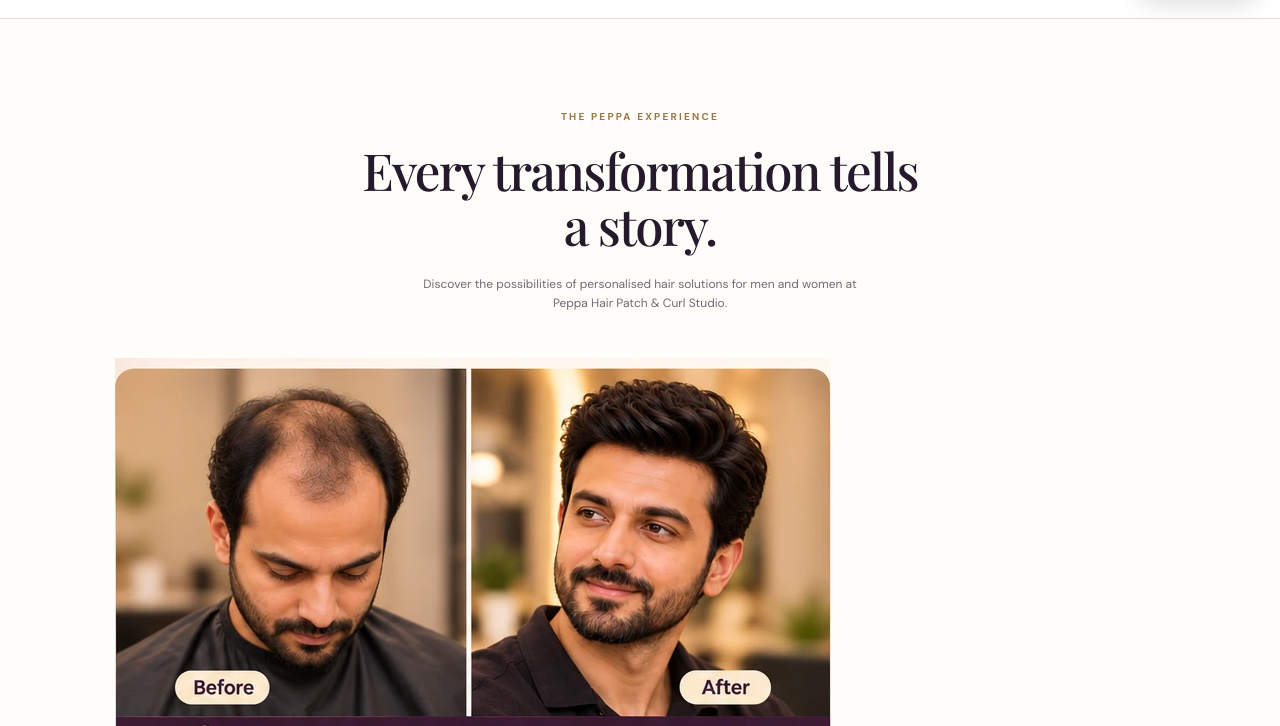
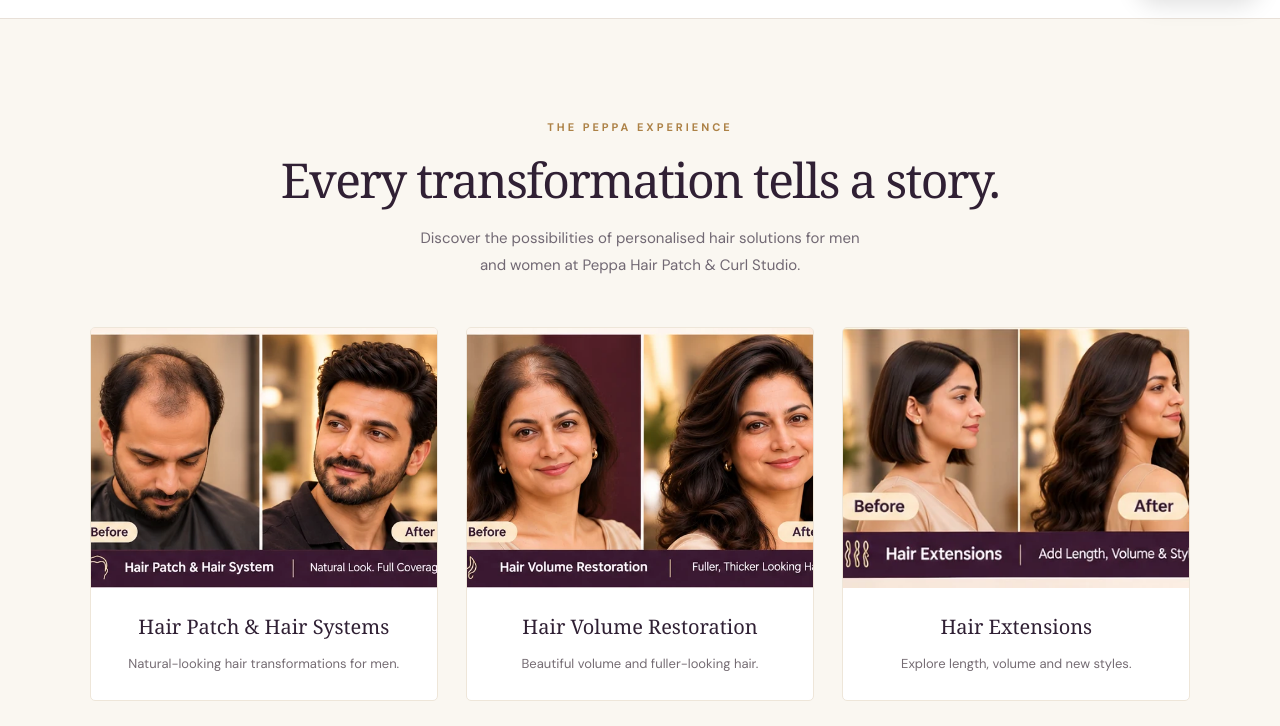
Before and after one commit to sonali7575/peppa-hair-patch-studio, a plain HTML site: page index.html in a window 1280 px wide. Shown: the part 782-1508 px from the top of the page. Drawn offline with nearby package versions, Linux system fonts and the light colour scheme.

Commit message:
Update styles.css
added before and after images

```diff
--- a/styles.css
+++ b/styles.css
@@ -127,3 +127,137 @@
 }
 
 }
+
+
+/* =========================================
+   PEPPA - PREMIUM TRANSFORMATION GALLERY
+========================================= */
+
+.transformations {
+  background: #faf7f1;
+  padding: 100px 7%;
+  overflow: hidden;
+}
+
+.transformations .section-heading {
+  max-width: 760px;
+  margin: 0 auto 48px;
+  text-align: center;
+}
+
+.transformations .eyebrow {
+  color: #ad8247;
+  font-size: 11px;
+  font-weight: 700;
+  letter-spacing: 3px;
+  text-transform: uppercase;
+  margin-bottom: 16px;
+}
+
+.transformations .section-heading h2 {
+  color: #302034;
+  font-family: Georgia, serif;
+  font-size: clamp(32px, 4vw, 48px);
+  font-weight: 400;
+  line-height: 1.15;
+  margin: 0 0 18px;
+}
+
+.transformations .section-heading > p:last-child {
+  color: #716873;
+  font-size: 15px;
+  line-height: 1.8;
+}
+
+.transformation-grid {
+  display: grid;
+  grid-template-columns: repeat(3, minmax(0, 1fr));
+  gap: 28px;
+  max-width: 1250px;
+  margin: 0 auto;
+}
+
+.transformation-card {
+  background: #fff;
+  border: 1px solid #eee6d9;
+  border-radius: 5px;
+  overflow: hidden;
+  transition: transform 0.3s ease, box-shadow 0.3s ease;
+}
+
+.transformation-card:hover {
+  transform: translateY(-6px);
+  box-shadow: 0 18px 40px rgba(48, 32, 52, 0.10);
+}
+
+.transformation-card img {
+  display: block;
+  width: 100%;
+  aspect-ratio: 4 / 3;
+  object-fit: cover;
+  background: #eee8df;
+}
+
+.transformation-info {
+  padding: 23px 22px 25px;
+  text-align: center;
+}
+
+.transformation-info h3 {
+  color: #302034;
+  font-family: Georgia, serif;
+  font-size: 20px;
+  font-weight: 400;
+  margin: 0 0 10px;
+}
+
+.transformation-info p {
+  color: #756c73;
+  font-size: 13px;
+  line-height: 1.7;
+  margin: 0;
+}
+
+.transformation-disclaimer {
+  color: #91868c;
+  font-size: 11px;
+  text-align: center;
+  margin: 35px auto 0;
+  letter-spacing: 0.3px;
+}
+
+/* Tablet */
+@media (max-width: 900px) {
+  .transformations {
+    padding: 75px 5%;
+  }
+
+  .transformation-grid {
+    grid-template-columns: repeat(2, minmax(0, 1fr));
+    gap: 20px;
+  }
+}
+
+/* Mobile */
+@media (max-width: 600px) {
+  .transformations {
+    padding: 60px 20px;
+  }
+
+  .transformations .section-heading {
+    margin-bottom: 32px;
+  }
+
+  .transformation-grid {
+    grid-template-columns: 1fr;
+    gap: 22px;
+  }
+
+  .transformation-info {
+    padding: 19px;
+  }
+
+  .transformation-info h3 {
+    font-size: 19px;
+  }
+}
```
